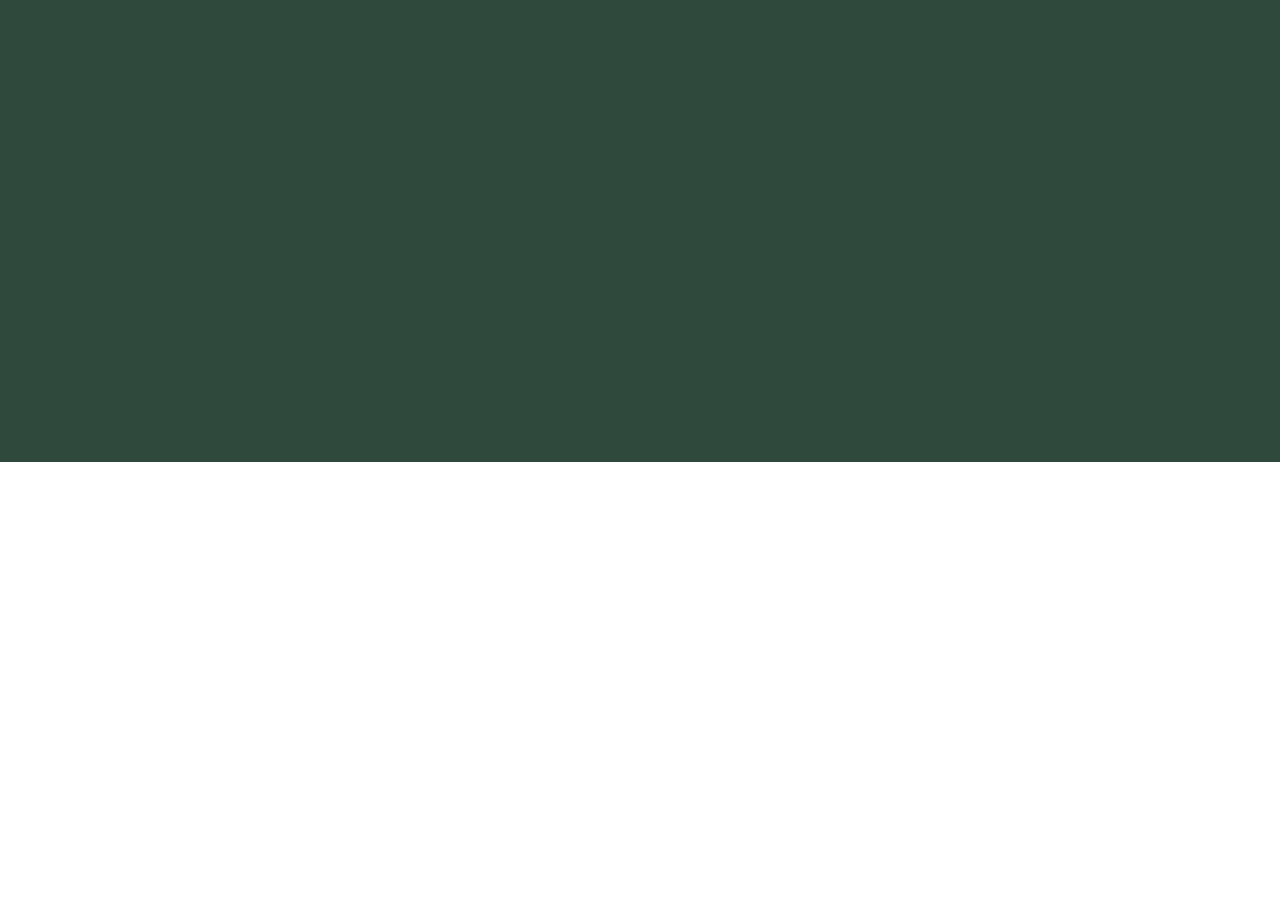
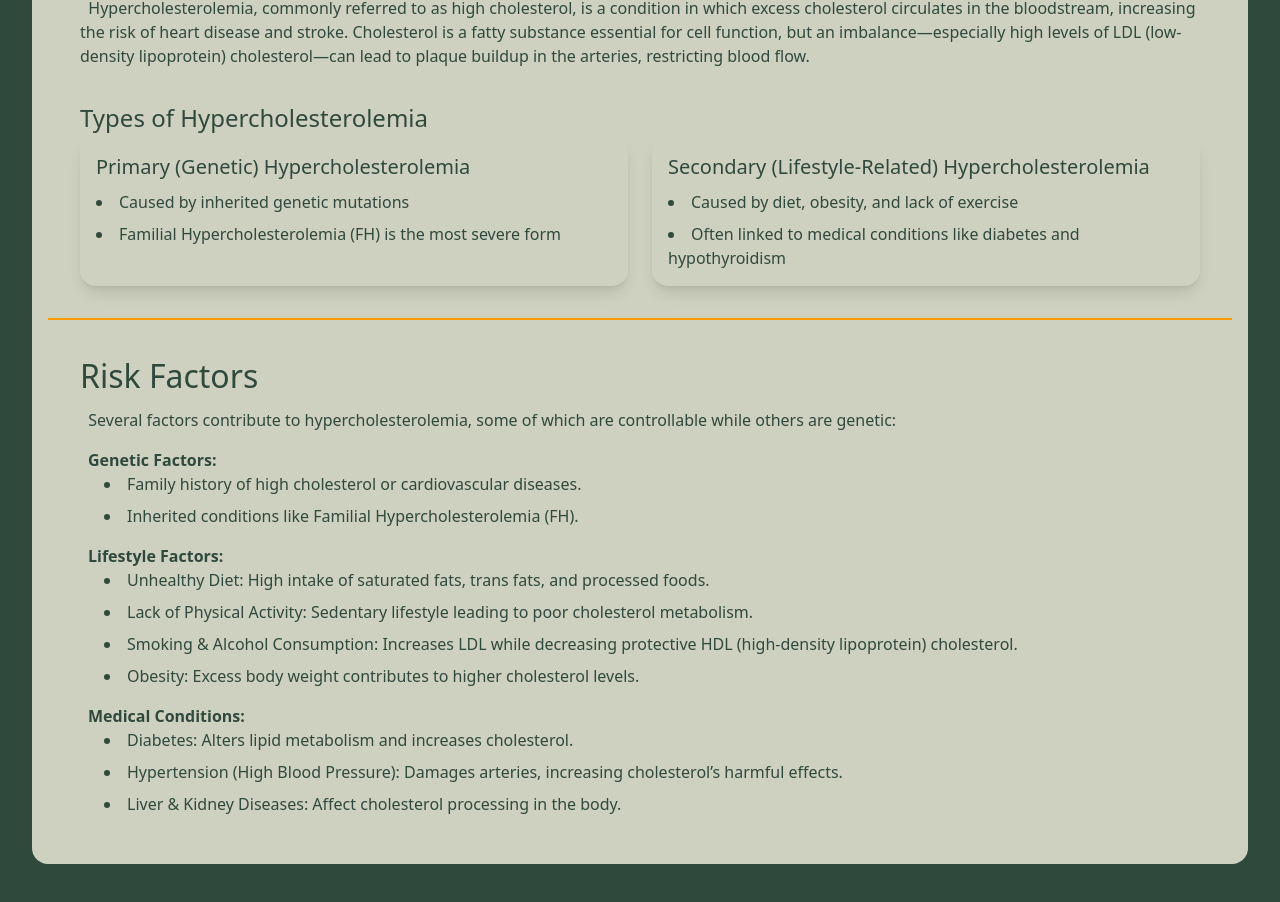
Before and after one commit to Luke1836/AsclepiusAI, a Next.js app: page /hypercholesterolemia in a window 1280 px wide. Shown: the part 338-1240 px from the top of the page. Before the commit the page ends 800 px from the top, so only its background shows below. Built offline with nearby package versions, Linux system fonts and the light colour scheme.

Commit message:
Routing 1

```diff
--- a/app/Components/videoLayer.js
+++ b/app/Components/videoLayer.js
@@ -2,16 +2,16 @@
 
 import { motion } from "framer-motion";
 import { useEffect, useState } from "react";
-import { FontAwesomeIcon } from '@fortawesome/react-fontawesome'
-import { faCircle } from '@fortawesome/free-solid-svg-icons'
+import { FontAwesomeIcon } from "@fortawesome/react-fontawesome";
+import { faCircle } from "@fortawesome/free-solid-svg-icons";
 import Header from "./header";
-
 
 export default function VideoPlayer()
 {
   const [isClient, setIsClient] = useState(false);
   const [scrollDirection, setScrollDirection] = useState("left");
   const [animationSpeed, setAnimationSpeed] = useState(20);
+  const [position, setPosition] = useState(0);
 
   useEffect(() => {
     setIsClient(true);
@@ -23,7 +23,7 @@ export default function VideoPlayer()
         setAnimationSpeed(20);
       } else {
         setScrollDirection("left");
-        setAnimationSpeed(prevSpeed => Math.max(16, prevSpeed - 1));
+        setAnimationSpeed(15);
       }
       lastScrollY = window.scrollY;
     };
@@ -39,18 +39,16 @@ export default function VideoPlayer()
       {isClient && (
         <>
           <Header />
-          <video className="video-container bg-amber-950" muted loop autoPlay>
-            {/* <source src="https://res.cloudinary.com/dydapmxhv/video/upload/v1741276311/final-1_1_mhgveb.mp4" type="video/mp4" /> */}
-          </video>
+          <video className="video-container bg-amber-950" muted loop autoPlay />
           <div className="transparent absolute top-[65%] contrast-200 mb-16 autoShow-1">
             <div className="w-svw h-[8rem] overflow-hidden relative flex flex-row gap-[1.5rem]">
               {[...Array(2)].map((_, i) => (
                 <motion.div
                   key={i}
                   className="flex gap-8 whitespace-nowrap"
-                  initial={{ x: "0%" }}
-                  animate={{ x: scrollDirection === "left" ? "-100%" : "30%" }}
-                  transition={{ repeat: Infinity, duration: animationSpeed, ease: "linear" }}
+                  initial={{ x: scrollDirection === "left" ? "0%" : "-100%" }}
+                  animate={{ x: scrollDirection === "left" ? "-100%" : "0%" }}
+                  transition={{ repeat: Infinity, duration: 20, ease: "linear" }}
                 >
                   {words.map((word, index) => (
                     <div key={index} className="flex items-center gap-8">
--- a/app/hypercholesterolemia/page.js
+++ b/app/hypercholesterolemia/page.js
@@ -1,9 +1,62 @@
+
 export default function Hypercholesterolemia()
 {
   return (
-    <section className="min-h-svh w-full bg-[#30493D] relative">
-      <div className="">
+    <section className="h-auto w-full bg-[#30493D] flex flex-row items-center justify-center py-[8rem]">
+      <div className="p-4 bg-[#CED1BF] text-[#30493D] w-[95%] rounded-2xl flex flex-col items-center">
+        <h1 className="w-full p-2 border-b-2 border-b-amber-500 text-[1.75rem] md:text-[3.5rem]">Hypercholesterolemia & Your Health</h1>
+        <div className="p-8">
+          <h2 className="text-[2rem] pb-2">Understanding Hypercholesterolemia</h2>
+          <p>&nbsp;&nbsp;Hypercholesterolemia, commonly referred to as high cholesterol, is a condition in which excess cholesterol circulates in the bloodstream, increasing the risk of heart disease and stroke. Cholesterol is a fatty substance essential for cell function, but an imbalance—especially high levels of LDL (low-density lipoprotein) cholesterol—can lead to plaque buildup in the arteries, restricting blood flow.</p>
 
+          <h1 className="text-[1.5rem] w-full pt-8">Types of Hypercholesterolemia</h1>
+          <div className="grid md:grid-cols-2 gap-6">
+            <div className="shadow-lg p-4 rounded-2xl">
+              <h2 className="text-[1.25rem] mb-2">Primary (Genetic) Hypercholesterolemia</h2>
+              <ul className="list-disc list-inside space-y-2">
+                <li>Caused by inherited genetic mutations</li>
+                <li>Familial Hypercholesterolemia (FH) is the most severe form</li>
+              </ul>
+            </div>
+            <div className=" shadow-lg p-4 rounded-2xl">
+              <h2 className="text-[1.25rem] mb-2">Secondary (Lifestyle-Related) Hypercholesterolemia</h2>
+              <ul className="list-disc list-inside space-y-2">
+                <li>Caused by diet, obesity, and lack of exercise</li>
+                <li>Often linked to medical conditions like diabetes and hypothyroidism</li>
+              </ul>
+            </div>
+          </div>
+        </div>
+
+        <div className="w-full border-t-2 border-t-amber-500 p-8">
+          <h2 className="text-[2rem] pb-2">Risk Factors</h2>
+          <p>&nbsp;&nbsp;Several factors contribute to hypercholesterolemia, some of which are controllable while others are genetic:</p>
+
+          <div className="pl-2">
+            <h3 className="font-semibold mt-4">Genetic Factors:</h3>
+            <ul className="list-disc list-inside space-y-2 pl-4">
+              <li>Family history of high cholesterol or cardiovascular diseases.</li>
+              <li>Inherited conditions like Familial Hypercholesterolemia (FH).</li>
+            </ul>
+          </div>
+          <div className="pl-2">
+            <h3 className="font-semibold mt-4">Lifestyle Factors:</h3>
+            <ul className="list-disc list-inside space-y-2 pl-4">
+              <li>Unhealthy Diet: High intake of saturated fats, trans fats, and processed foods.</li>
+              <li>Lack of Physical Activity: Sedentary lifestyle leading to poor cholesterol metabolism.</li>
+              <li>Smoking & Alcohol Consumption: Increases LDL while decreasing protective HDL (high-density lipoprotein) cholesterol.</li>
+              <li>Obesity: Excess body weight contributes to higher cholesterol levels.</li>
+            </ul>
+          </div>
+          <div className="pl-2">
+            <h3 className="font-semibold mt-4">Medical Conditions:</h3>
+            <ul className="list-disc list-inside space-y-2 pl-4">
+              <li>Diabetes: Alters lipid metabolism and increases cholesterol.</li>
+              <li>Hypertension (High Blood Pressure): Damages arteries, increasing cholesterol’s harmful effects.</li>
+              <li>Liver & Kidney Diseases: Affect cholesterol processing in the body.</li>
+            </ul>
+          </div>
+        </div>
       </div>
     </section>
   )
```
